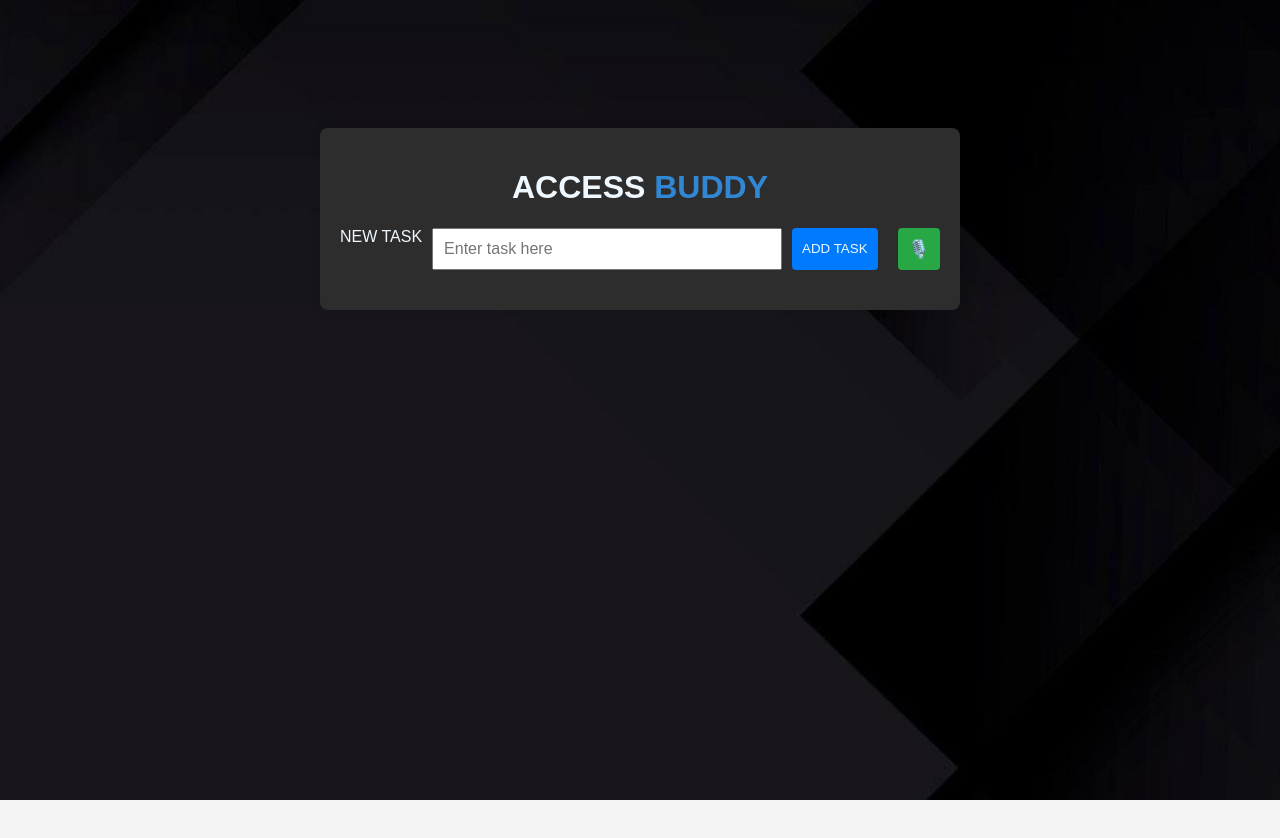
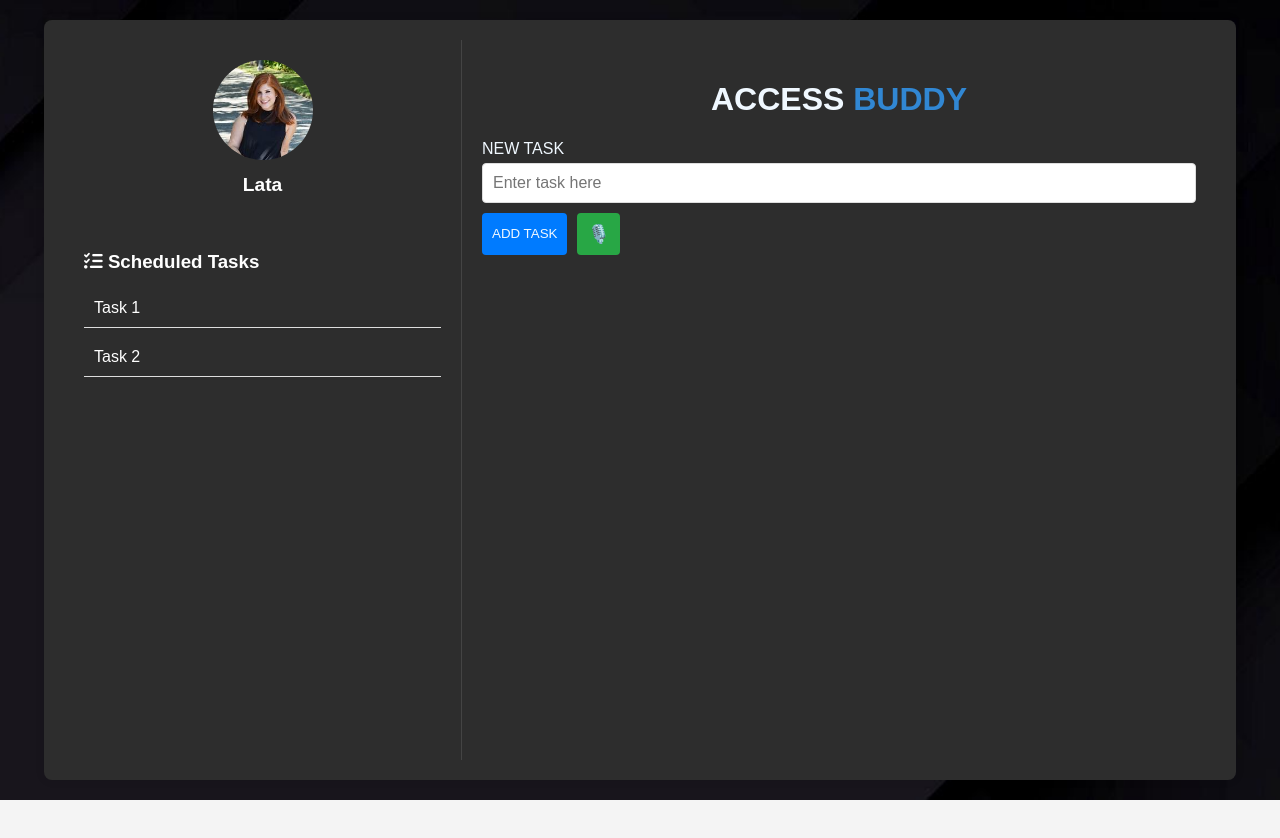
Before and after one commit to lata-11/AccessBuddy, a plain HTML site: page index.html in a window 1280 px wide. Drawn offline with Linux system fonts and the light colour scheme.

Commit message:
ui update

```diff
--- a/index.html
+++ b/index.html
@@ -3,23 +3,49 @@
 <head>
     <meta charset="UTF-8" />
     <meta name="viewport" content="width=device-width, initial-scale=1.0" />
-    <title>Access Buddyt</title>
+    <title>Access Buddy</title>
     <link rel="stylesheet" href="styles.css" />
+    <link rel="stylesheet" href="https://cdnjs.cloudflare.com/ajax/libs/font-awesome/6.0.0-beta3/css/all.min.css" />
     <audio id="task-added-sound" src="sounds/task-added.mp3"></audio>
     <audio id="task-removed-sound" src="sounds/task-removed.mp3"></audio>
 </head>
 <body>
     <div class="container">
-      <h1><span style="color: aliceblue;">ACCESS</span> <span style="color: rgb(49, 135, 211);">BUDDY</span> </h1>
+        <div class="left-panel">
+            <div class="profile">
+                <img src="assets/profile-pic.jpeg" alt="Profile Picture" class="profile-pic" />
+                <h2 class="profile-name">Lata</h2>
+            </div>
+            <div class="scheduled-tasks">
+                <h3><i class="fa-solid fa-list-check"></i> Scheduled Tasks</h3>
+                <ul>
+                    <li>Task 1</li>
+                    <li>Task 2</li>
+                </ul>
+            </div>
+        </div>
+        <div class="right-panel">
+            <h1>
+                <span style="color: aliceblue">ACCESS</span>
+                <span style="color: rgb(49, 135, 211)">BUDDY</span>
+            </h1>
             <form id="task-form">
-        <label for="task-input"><span style="color: aliceblue;">NEW TASK</span></label>
+                <div class="right-side-form">
+                    <div class="form-input">
+                        <label for="task-input">
+                            <span style="color: aliceblue">NEW TASK</span>
+                        </label>
                         <input
                             type="text"
                             id="task-input"
                             aria-required="true"
                             placeholder="Enter task here"
                         />
-        <button type="submit"><span style="color: aliceblue;">ADD TASK</span></button>
+                    </div>
+                    <div class="form-btn">
+                        <button type="submit">
+                            <span style="color: aliceblue">ADD TASK</span>
+                        </button>
                         <button
                             type="button"
                             id="voice-button"
@@ -27,10 +53,13 @@
                         >
                             🎙️
                         </button>
-      </form>
+                    </div>
+                </div>
                 <ul id="task-list" role="list">
                     <!-- Tasks will be dynamically added here -->
                 </ul>
+            </form>
+        </div>
     </div>
     <script src="script.js"></script>
 </body>
--- a/styles.css
+++ b/styles.css
@@ -1,4 +1,4 @@
-/* styles.css */
+/* General styles */
 html, body {
     height: 100%;
     margin: 0;
@@ -14,31 +14,105 @@ body {
     color: #333;
 }
 
+/* Container styling */
 .container {
+    display: flex;
     width: 90%;
-    max-width: 600px;
-    margin: auto;
+    max-width: 1200px;
+    height: 90vh;
+    margin: 20px auto;
     padding: 20px;
-    margin-top: 10%;
     background-color: #2d2d2d;
     border-radius: 8px;
     box-shadow: 0 0 10px rgba(0,0,0,0.1);
 }
 
-h1 {
+.left-panel {
+    flex: 1;
+    padding: 20px;
+    color: #fff;
+    border-right: 1px solid #444;
+    display: flex;
+    flex-direction: column;
+    /* justify-content: space-between; */
+}
+
+.right-panel {
+    flex: 2;
+    padding: 20px;
+    color: #fff;
+}
+
+.profile {
     text-align: center;
 }
 
-form {
+.profile-pic {
+    width: 100px;
+    height: 100px;
+    border-radius: 50%;
+    object-fit: cover;
+}
+
+.profile-name {
+    margin-top: 10px;
+    font-size: 1.2em;
+}
+
+.scheduled-tasks {
+    margin-top: 20px;
+}
+
+.scheduled-tasks h3 {
+    margin-bottom: 10px;
+}
+
+.scheduled-tasks ul {
+    list-style: none;
+    padding: 0;
+}
+
+.scheduled-tasks ul li {
+    margin-bottom: 10px;
+}
+
+h1 {
+    text-align: center;
+    color: #fff;
+}
+
+#task-form {
+    display: flex;
+    flex-direction: column;
+    gap: 20px; /* Adjust gap between elements */
+}
+
+.right-side-form {
+    display: flex;
+    flex-direction: column;
+    gap: 10px;
+}
+
+.form-input {
+    display: flex;
+    flex-direction: column;
+}
+
+.form-input label {
+    margin-bottom: 5px;
+}
+
+.form-btn {
     display: flex;
     gap: 10px;
-    margin-bottom: 20px;
 }
 
 input {
-    flex: 1;
     padding: 10px;
     font-size: 16px;
+    border-radius: 4px;
+    border: 1px solid #ddd;
+    flex: 1;
 }
 
 button {
@@ -58,7 +132,6 @@ button:hover {
     background-color: #28a745;
     color: #fff;
     font-size: 18px;
-    margin-left: 10px;
 }
 
 #voice-button:hover {
```
Also changed, not shown: assets/profile-pic.jpeg (added), profile-pic.jpeg (added). Lines whose indentation alone changed are shown as unchanged.
